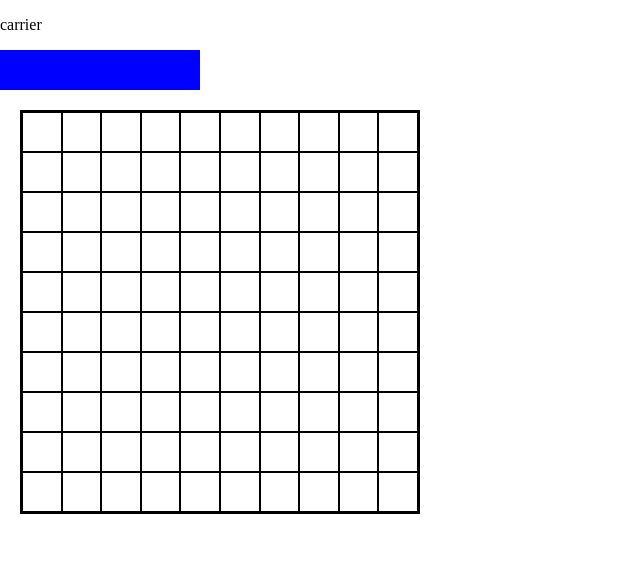
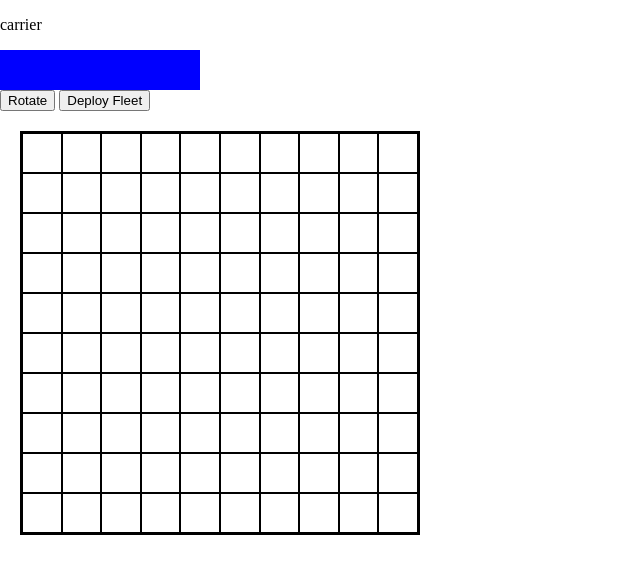
Before and after one commit to vaseemGit7/battleship, a website built with webpack: page dist/index.html in a window 1280 px wide. Both pictures are taken after a click on the button "Confirm". Shown: the whole page, without its empty margins (0-640 px from the left). Built offline with nearby package versions, Linux system fonts and the light colour scheme.

Commit message:
feat: add elements for fleet actions

```diff
--- a/dist/index.html
+++ b/dist/index.html
@@ -18,6 +18,10 @@
     </section>
     <section class="ship-placement-section screen-hidden">
       <div class="vessel-container" id="vesselContainer"></div>
+      <div>
+        <button id="orientationBtn">Rotate</button>
+        <button id="proceedBtn">Deploy Fleet</button>
+      </div>
       <div class="player-board" id="shipPlacementBoard"></div>
     </section>
     <section class="gameboard-container screen-hidden">
```
